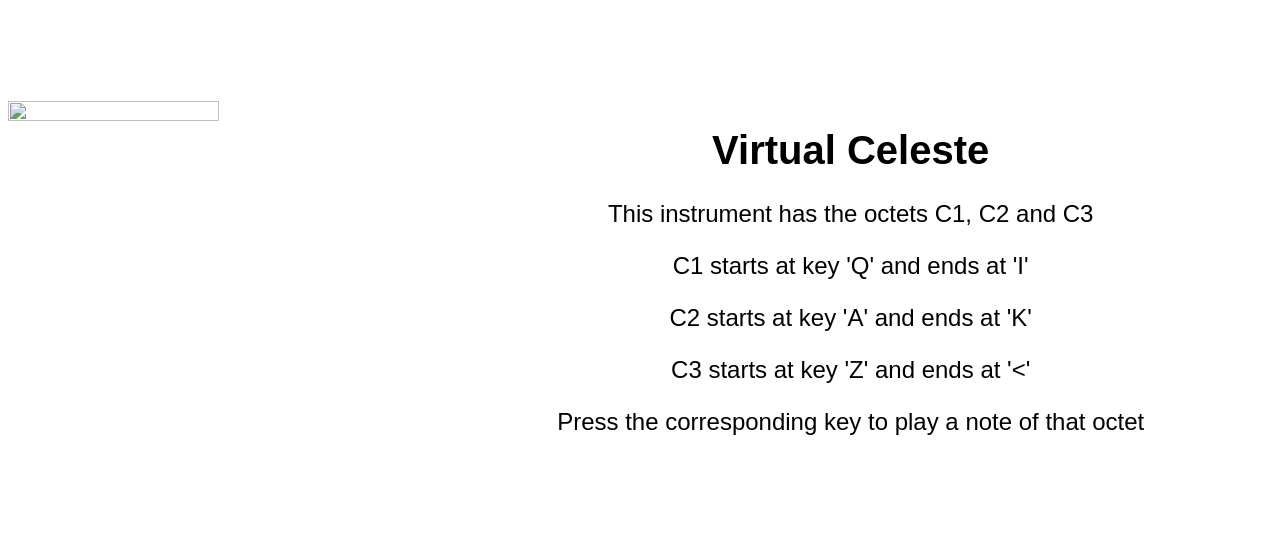
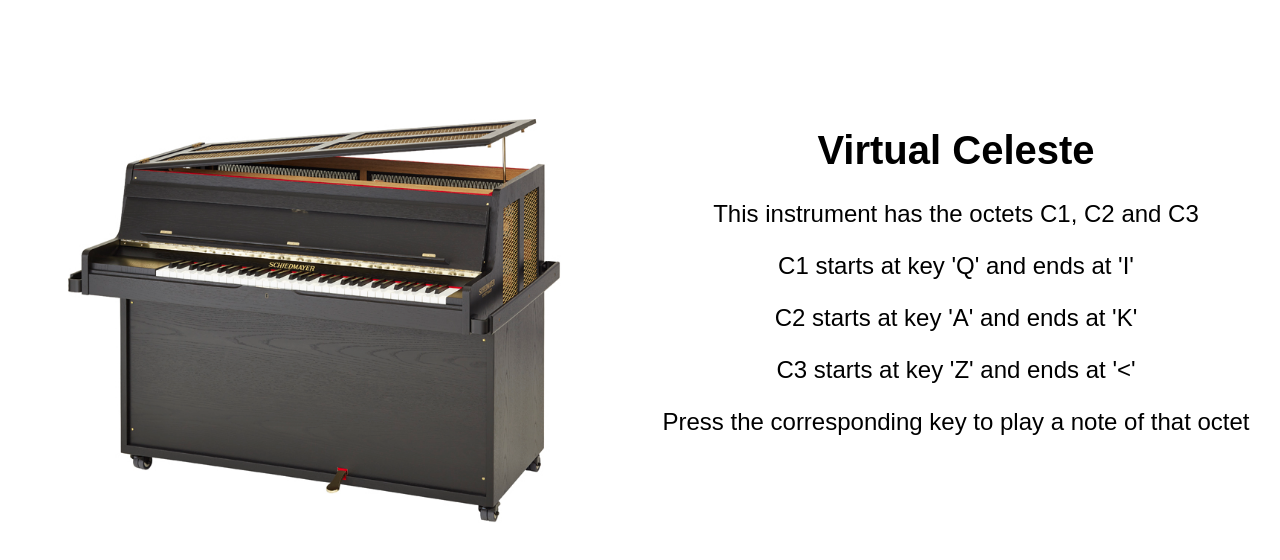
Before and after one commit to Zairza-Web-Dev/virtual-instruments, a plain HTML site: page instruments/celeste/celeste.html in a window 1280 px wide. Drawn offline with Linux system fonts and the light colour scheme; the site is published under a folder, as on GitHub Pages, so addresses that start at the root find nothing.

Commit message:
Fixed a bug where instrument image didn't load

```diff
--- a/instruments/celeste/celeste.html
+++ b/instruments/celeste/celeste.html
@@ -6,7 +6,7 @@
     </head>
     <body>
        <div class="background-div">
-            <img src="/assets/images/celeste/instrument.jpg" class="banner">
+            <img src="../../assets/images/celeste/instrument.jpg" class="banner">
             <div class="header">
                 <h1>Virtual Celeste</h1>
                 <p>This instrument has the octets C1, C2 and C3</p>
```
